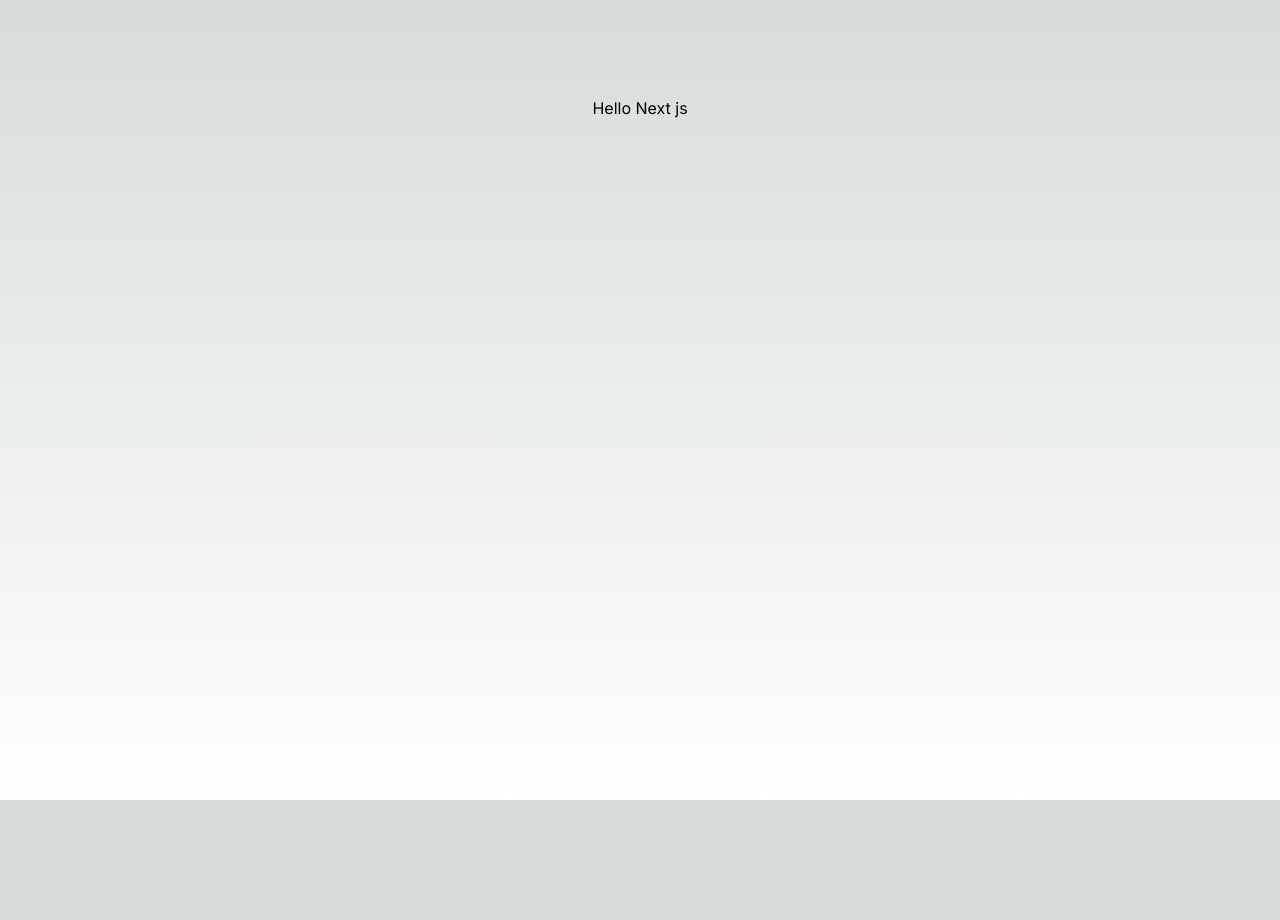
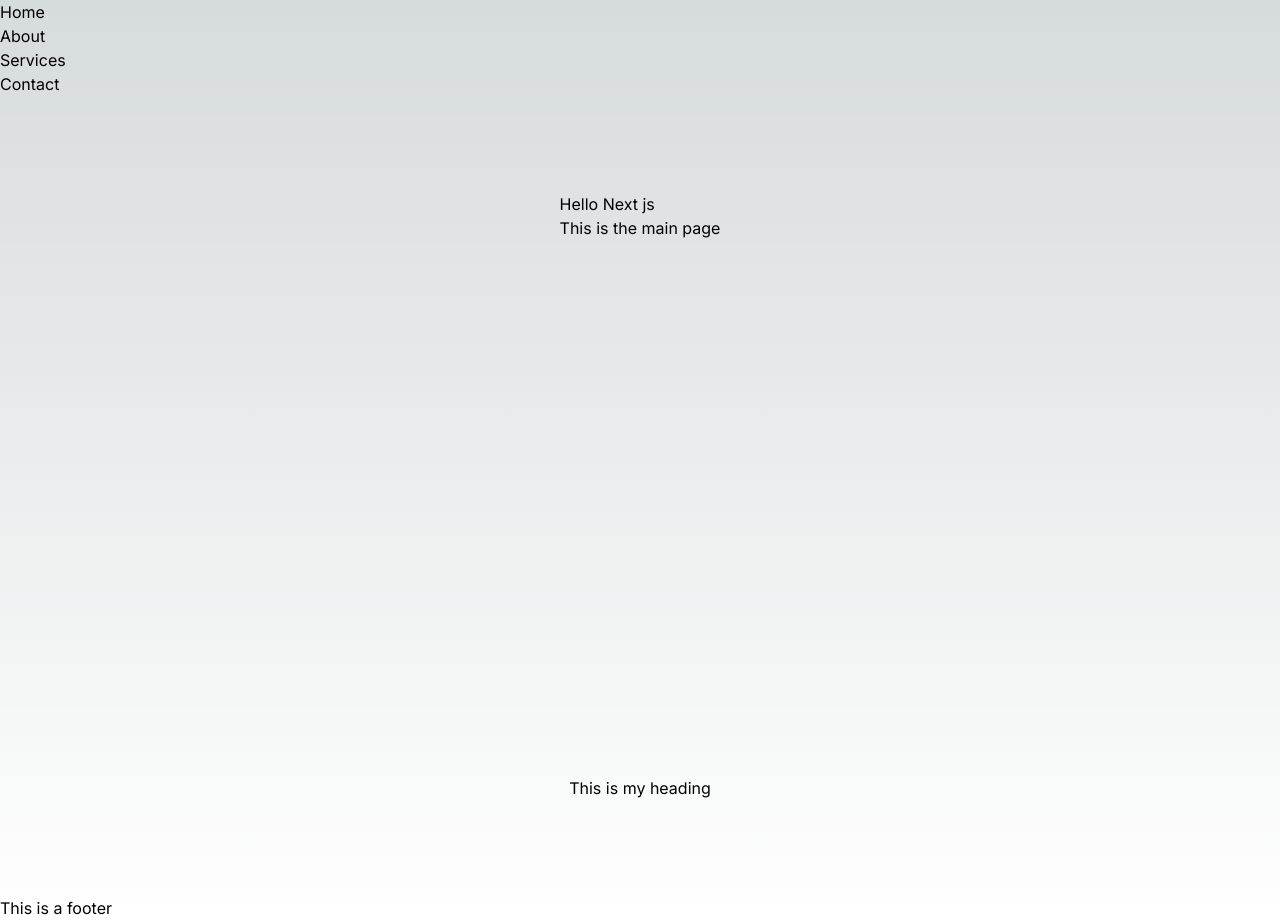
Before and after one commit to DeepsEffect/next-journey, a Next.js app: page / in a window 1280 px wide. Before the commit the page ends 800 px from the top, so only its background shows below. Built offline with nearby package versions, Linux system fonts and the light colour scheme.

Commit message:
added nav,footer,heading and supressed eslint warnings

```diff
--- a/src/app/layout.js
+++ b/src/app/layout.js
@@ -11,7 +11,20 @@ export const metadata = {
 export default function RootLayout({ children }) {
   return (
     <html lang="en">
-      <body className={inter.className}>{children}</body>
+      <body className={inter.className} suppressHydrationWarning={true}>
+        <nav>
+          <ul>
+            <li>Home</li>
+            <li>About</li>
+            <li>Services</li>
+            <li>Contact</li>
+          </ul>
+        </nav>
+        {children}
+        <footer>
+          <h2>This is a footer</h2>
+        </footer>
+        </body>
     </html>
   );
 }
--- a/src/app/page.js
+++ b/src/app/page.js
@@ -1,9 +1,12 @@
+import Heading from "@/components/Heading";
 import Image from "next/image";
 
 export default function Home() {
   return (
     <main className="flex min-h-screen flex-col items-center justify-between p-24">
-     Hello Next js
+     Hello Next js <br />
+     This is the main page
+     <Heading />
     </main>
   );
 }
--- /dev/null
+++ b/src/components/Heading.jsx
@@ -0,0 +1,11 @@
+import React from 'react';
+
+const Heading = () => {
+    return (
+        <div>
+            This is my heading
+        </div>
+    );
+};
+
+export default Heading;
```
Also changed, not shown: .eslintrc.json.
